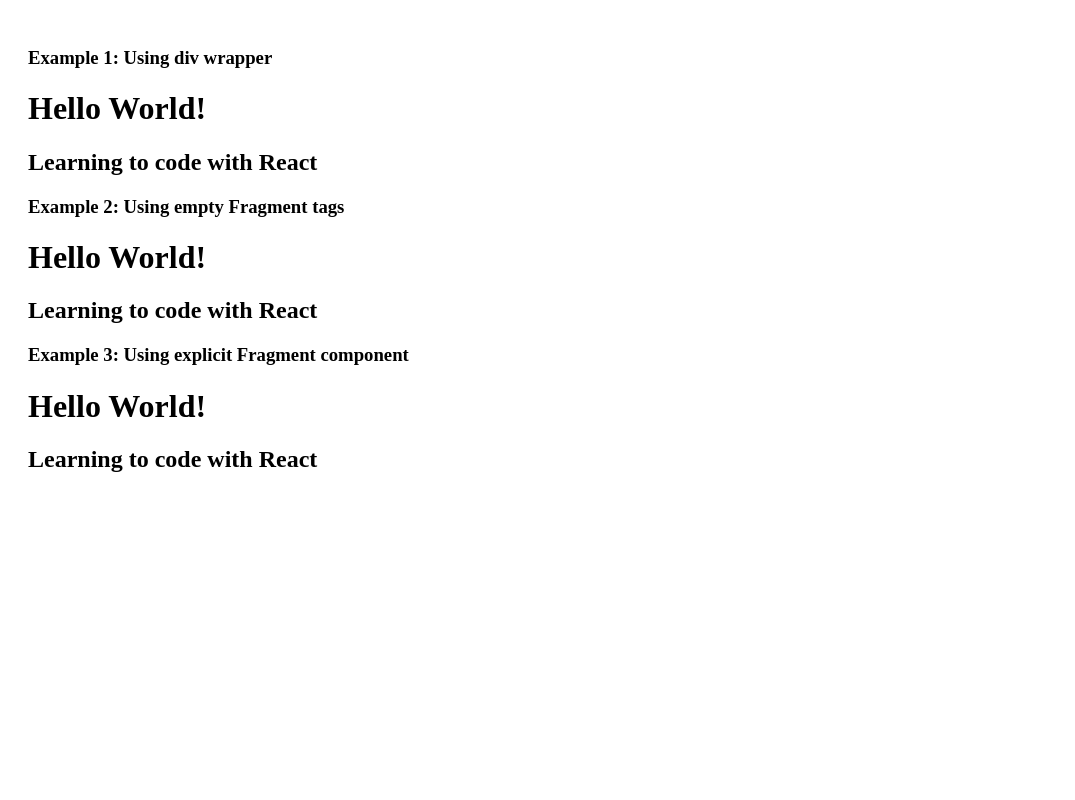
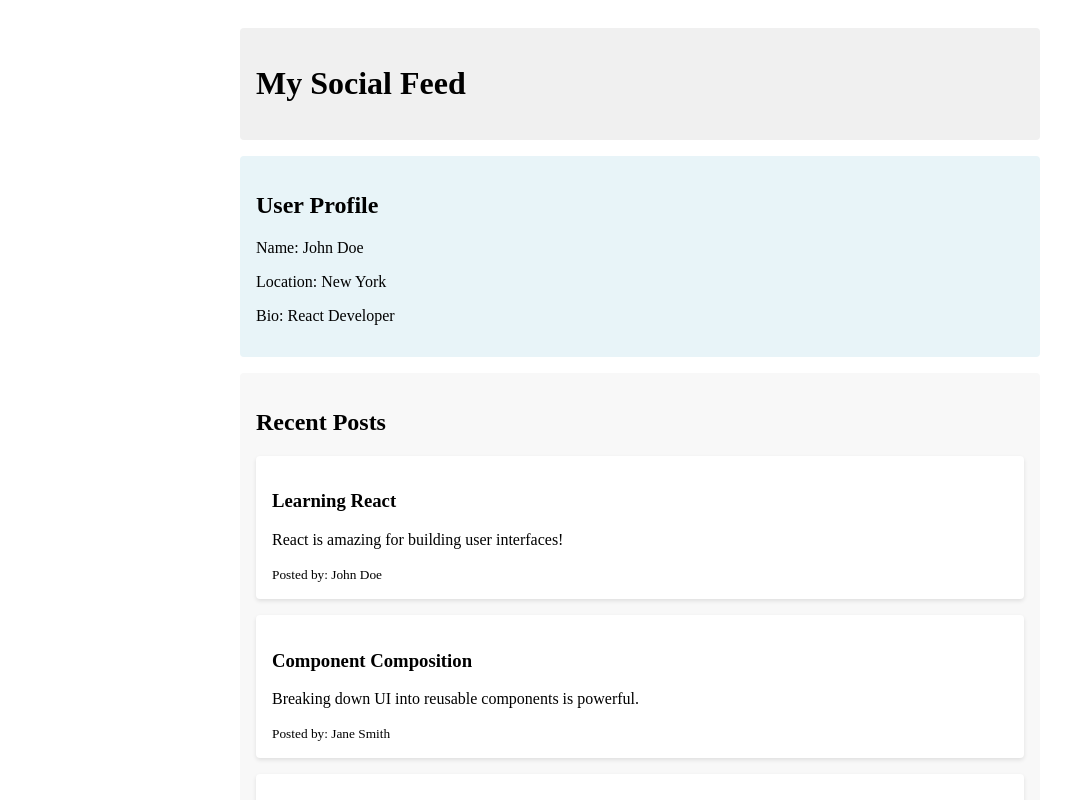
Before and after one commit to hyunkimdev/ReactTutorial, a React (Vite) app in the folder learn-front-end-3/: page / in a window 1280 px wide. Shown: the top 800 px of the page, without its empty margins (0-1075 px from the left). Built offline with nearby package versions, Linux system fonts and the light colour scheme.

Commit message:
Refactor App component to include Header, Profile, and Feed components

```diff
--- a/learn-front-end-3/src/App.jsx
+++ b/learn-front-end-3/src/App.jsx
@@ -1,40 +1,99 @@
 import { Fragment } from 'react';
 
-function App() {
-  // Example 1: Using a div wrapper
-  const ExampleWithDiv = () => (
-    <div>
-      <h1>Hello World!</h1>
-      <h2>Learning to code with React</h2>
+// Header component for the application
+function HeaderComponent() {
+  return (
+    <header style={{
+      padding: '1rem',
+      backgroundColor: '#f0f0f0',
+      marginBottom: '1rem',
+      borderRadius: '4px'
+    }}>
+      <h1>My Social Feed</h1>
+    </header>
+  );
+}
+
+// User profile component
+function ProfileComponent() {
+  return (
+    <div style={{
+      padding: '1rem',
+      backgroundColor: '#e8f4f8',
+      marginBottom: '1rem',
+      borderRadius: '4px'
+    }}>
+      <h2>User Profile</h2>
+      <p>Name: John Doe</p>
+      <p>Location: New York</p>
+      <p>Bio: React Developer</p>
     </div>
   );
+}
 
-  // Example 2: Using empty Fragment tags
-  const ExampleWithEmptyTags = () => (
-    <>
-      <h1>Hello World!</h1>
-      <h2>Learning to code with React</h2>
-    </>
+// Individual post component
+function PostComponent({ title, content, author }) {
+  return (
+    <div style={{
+      padding: '1rem',
+      backgroundColor: '#fff',
+      marginBottom: '1rem',
+      borderRadius: '4px',
+      boxShadow: '0 2px 4px rgba(0,0,0,0.1)'
+    }}>
+      <h3>{title}</h3>
+      <p>{content}</p>
+      <small>Posted by: {author}</small>
+    </div>
   );
+}
 
-  // Example 3: Using explicit Fragment component
-  const ExampleWithFragment = () => (
-    <Fragment>
-      <h1>Hello World!</h1>
-      <h2>Learning to code with React</h2>
-    </Fragment>
-  );
+// Feed component that contains multiple posts
+function FeedComponent() {
+  const posts = [
+    {
+      title: "Learning React",
+      content: "React is amazing for building user interfaces!",
+      author: "John Doe"
+    },
+    {
+      title: "Component Composition",
+      content: "Breaking down UI into reusable components is powerful.",
+      author: "Jane Smith"
+    },
+    {
+      title: "React Fragments",
+      content: "Using fragments helps keep the DOM clean.",
+      author: "John Doe"
+    }
+  ];
 
   return (
-    <div style={{ padding: '20px' }}>
-      <h3>Example 1: Using div wrapper</h3>
-      <ExampleWithDiv />
+    <div style={{
+      padding: '1rem',
+      backgroundColor: '#f8f8f8',
+      borderRadius: '4px'
+    }}>
+      <h2>Recent Posts</h2>
+      {posts.map((post, index) => (
+        <PostComponent
+          key={index}
+          title={post.title}
+          content={post.content}
+          author={post.author}
+        />
+      ))}
+    </div>
+  );
+}
 
-      <h3 style={{ marginTop: '20px' }}>Example 2: Using empty Fragment tags</h3>
-      <ExampleWithEmptyTags />
-
-      <h3 style={{ marginTop: '20px' }}>Example 3: Using explicit Fragment component</h3>
-      <ExampleWithFragment />
+// Main App component that composes all other components
+function App() {
+  return (
+    <div style={{ maxWidth: '800px', margin: '0 auto', padding: '20px' }}>
+      <HeaderComponent />
+      <ProfileComponent />
+      <FeedComponent />
     </div>
   );
 }
```
